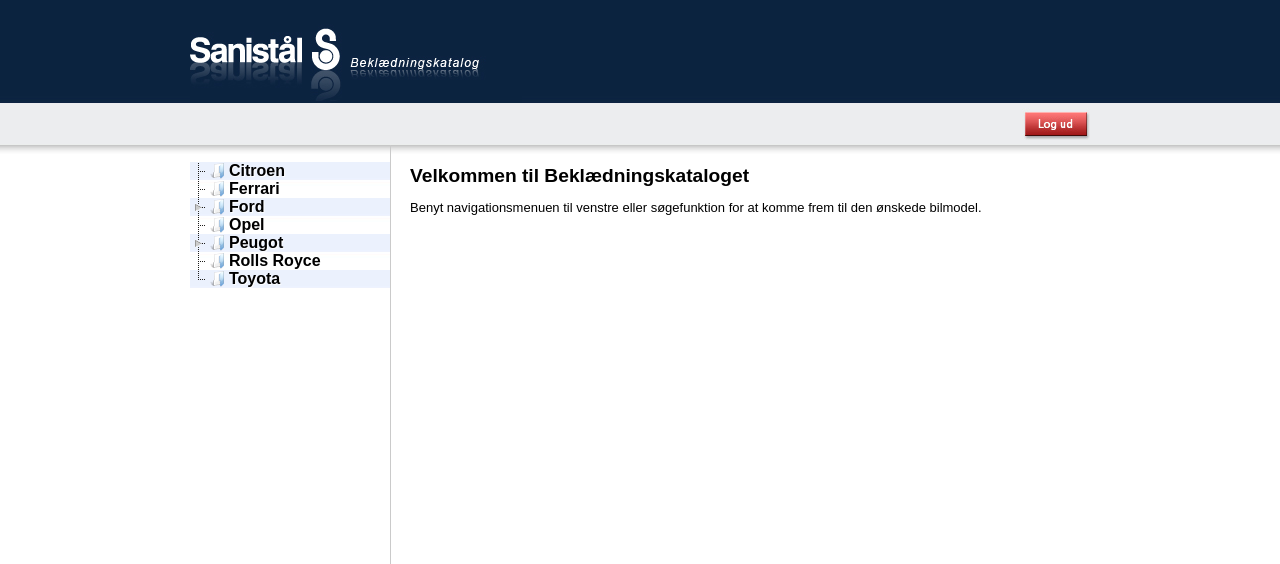
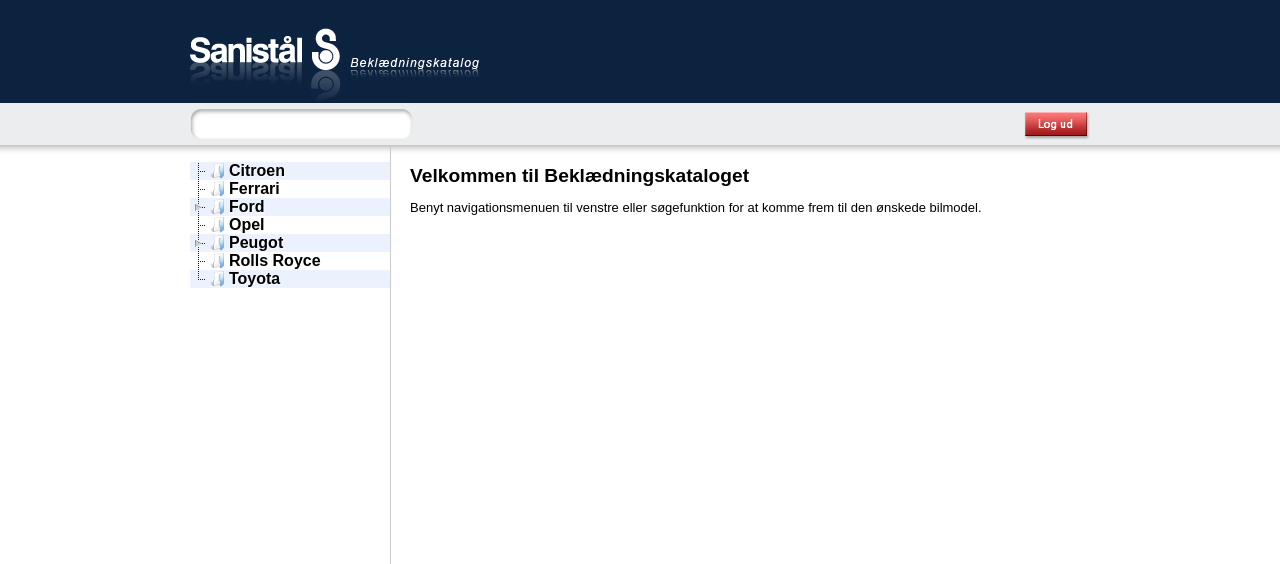
Before and after one commit to alusan/sanistal_cat, a PHP site: page /main.php in a window 1280 px wide. Shown: the top 564 px of the page. Run offline with PHP 8.4, Linux system fonts and the light colour scheme; a user stored in the database is signed in; data comes from the database, SQL or seed files in the repository.

Commit message:
Search function implemented
with extra code to seperate admin-functions.

```diff
--- a/desktop.css
+++ b/desktop.css
@@ -33,6 +33,11 @@
 
 img {
 	border: none;
+	margin: 0px 0px 0px 0px;
+}
+
+form {
+	display: inline;
 	margin: 0px 0px 0px 0px;
 }
 
@@ -150,6 +155,48 @@
 	border: solid 1px black;
 }
 
+.noBor {
+	border: none;
+	margin: 0px 0px 0px 0px;
+}
+
+.searchfield {
+	background-image: url('design/searchbar_loop.jpg');
+	background-repeat: repeat-x;
+	height: 29px;
+	width: 200px;
+	padding-top: 6px;
+	padding-bottom: 7px;
+	border: none;
+	margin: 0px 0px 0px 0px;
+}
+
+#sfieldleft {
+	background-image: url('design/searchbar_left.jpg');
+	background-repeat: no-repeat;
+	background-position: left;
+	height: 42px;
+	width: 200px;
+	padding-left: 11px;
+}
+
+#sfieldright {
+	background-image: url('design/searchbar_right.jpg');
+	background-repeat: no-repeat;
+	background-position: right;
+	height: 42px;
+	width: 211px;
+	padding-right: 11px;
+}
+#sfield {
+	height: 42px;
+	float: left;
+}
+
+#logoutfield {
+	height: 42px;
+	float: right;
+}
 
 .loginbg {
 	background-image: url('design/bg_login.png');
--- a/main.php
+++ b/main.php
@@ -31,10 +31,19 @@
 	<body>
 		<div id="main">
 			<div id="topbanner">
-				<a href="index.php"><img src="design/logo.jpg" alt="Sanistål Beklædningskatalog" /></a>
+				<a href="main.php"><img src="design/logo.jpg" alt="Sanistål Beklædningskatalog" /></a>
 			</div>
 			<div id="searchbarMenu">
-				<a href="log_out.php"><img class="logud" align="right" src="design/logud.jpg" /></a>
+				<div id="sfield">
+					<form method="post" action="main.php">
+						<div id="sfieldright">
+							<div id="sfieldleft">
+								<input class="searchfield" name="search" type="text" />
+							</div>
+						</div>
+					</form>
+				</div>
+				<div id="logoutfield"><a href="log_out.php"><img class="logud" src="design/logud.jpg" /></a></div>
 			</div>
 			<div id="content">
 				<div id="sidebar">
@@ -56,8 +65,6 @@
 }
 echo "</ul>";
 ?>
-
-
     				</div>
 				</div>
 				<div id="cat_view">
@@ -68,7 +75,17 @@
                     }
 					else
 				    {
-				      include 'includes/pages/frontpage.php';
+				    	if (isset($_POST['search']))
+                    	{
+                      	include 'includes/pages/search.php';
+                    	}
+                    	else {
+							if (isset($_REQUEST['page']) && $lock_row['rights']==1) {
+								echo "Du er kommet til admin med værdien = " . $_REQUEST['page'] . " og " . $lock_row['rights'];
+							} else {
+								include 'includes/pages/frontpage.php';
+							}
+						}
 				    }
                     ?>
 				</div>
```
Also changed, not shown: includes/pages/search.php (added, +25 -0 lines).
